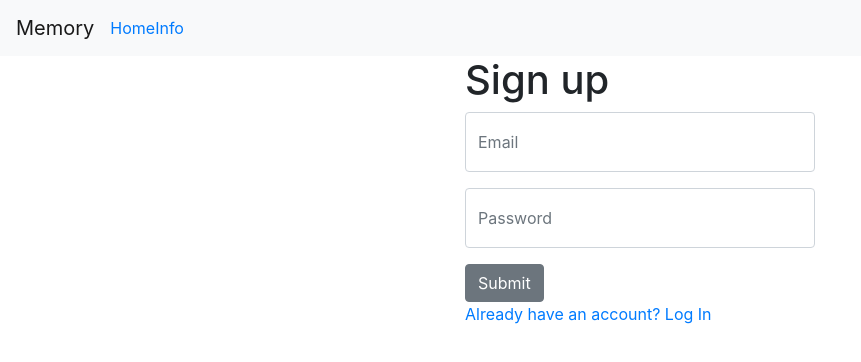
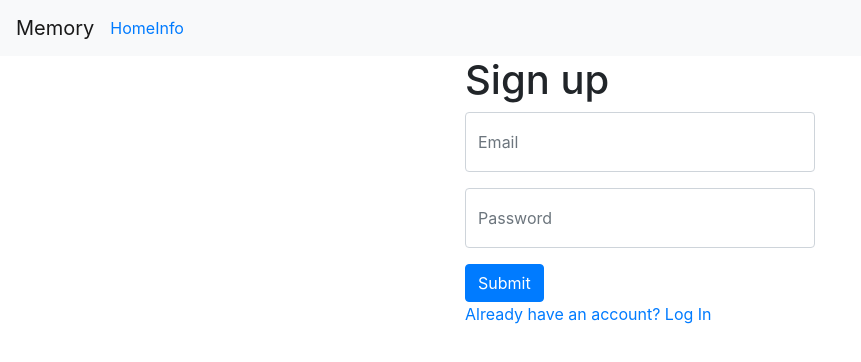
Before and after one commit to dgtlctzn/memory-pal, a React app in the folder client/: page / in a window 1280 px wide. Shown: the top 362 px of the page, without its empty margins (0-861 px from the left). Built offline with nearby package versions, Linux system fonts and the light colour scheme.

Commit message:
added validation for sign up page

```diff
--- a/client/src/components/UserCredentials/UserCredentials.css
+++ b/client/src/components/UserCredentials/UserCredentials.css
@@ -1,3 +1,8 @@
 .user-input {
     height: 60px;
 }
+
+.progress {
+    width: 78px;
+    height: 38px;
+}
--- a/client/src/components/UserCredentials/UserCredentials.jsx
+++ b/client/src/components/UserCredentials/UserCredentials.jsx
@@ -4,9 +4,10 @@ import {
   Button,
   Form,
   FormGroup,
-  Label,
+  // Label,
   Input,
   // FormText,
+  Spinner,
   FormFeedback,
 } from "reactstrap";
 
@@ -17,7 +18,8 @@ const UserCredentials = ({
   handleInputChange,
   handleUserCredentials,
   isInvalid,
-  signUp
+  signUp,
+  thinking,
 }) => {
   return (
     <Form onSubmit={handleUserCredentials}>
@@ -52,7 +54,14 @@ const UserCredentials = ({
           invalid={isInvalid}
         />
       </FormGroup>
-      <Button>Submit</Button>
+      {thinking ? (
+        <Button color="primary">
+          Submit
+          <Spinner size="sm" color="secondary" />
+        </Button>
+      ) : (
+        <Button color="primary">Submit</Button>
+      )}
     </Form>
   );
 };
@@ -62,7 +71,8 @@ UserCredentials.propTypes = {
   handleInputChange: PropTypes.func,
   handleUserCredentials: PropTypes.func,
   isInvalid: PropTypes.bool,
-  signUp: PropTypes.bool
+  signUp: PropTypes.bool,
+  thinking: PropTypes.bool,
 };
 
 export default UserCredentials;
--- a/client/src/containers/LogIn/LogIn.jsx
+++ b/client/src/containers/LogIn/LogIn.jsx
@@ -15,6 +15,7 @@ const Login = () => {
     password: "",
   });
   const [isInvalid, setIsInvalid] = useState(false);
+  const [thinking, setThinking] = useState(false);
 
   const handleInputChange = (e) => {
     const { name, value } = e.target;
@@ -24,8 +25,13 @@ const Login = () => {
   const handleUserCredentials = async (e) => {
     e.preventDefault();
 
+    setThinking(true);
+    const { email, password } = credentials;
     try {
-      const { email, password } = credentials;
+      if (!email || !password) {
+        setIsInvalid(true);
+        return;
+      }
       const { data } = await API.loginUser(email, password);
       if (!data.success) {
         setIsInvalid(true);
@@ -36,6 +42,8 @@ const Login = () => {
     } catch (err) {
       console.log(err);
       alert("Our server might need a reminder too!");
+    } finally {
+      setThinking(false);
     }
   };
 
@@ -50,6 +58,7 @@ const Login = () => {
             handleUserCredentials={handleUserCredentials}
             isInvalid={isInvalid}
             signUp={false}
+            thinking={thinking}
           />
           <Link to="/">Don&apos;t have an account? Sign up!</Link>
         </Col>
--- a/client/src/containers/SignUp/SignUp.jsx
+++ b/client/src/containers/SignUp/SignUp.jsx
@@ -15,6 +15,7 @@ const SignUp = () => {
     password: "",
   });
   const [isInvalid, setIsInvalid] = useState(false);
+  const [thinking, setThinking] = useState(false);
 
   const handleInputChange = (e) => {
     const { name, value } = e.target;
@@ -24,8 +25,13 @@ const SignUp = () => {
   const handleUserCredentials = async (e) => {
     e.preventDefault();
 
+    setThinking(true);
     const { email, password } = credentials;
     try {
+      if (!email || !password) {
+        setIsInvalid(true);
+        return;
+      }
       const { data } = await API.signUpUser(email, password);
       console.log(data);
       if (!data.success) {
@@ -37,6 +43,8 @@ const SignUp = () => {
     } catch (err) {
       console.log(err);
       alert("Our server might need a reminder too!");
+    } finally {
+      setThinking(false);
     }
   };
 
@@ -51,6 +59,7 @@ const SignUp = () => {
             handleUserCredentials={handleUserCredentials}
             isInvalid={isInvalid}
             signUp={true}
+            thinking={thinking}
           />
           <Link to="/login">Already have an account? Log In</Link>
         </Col>
```
